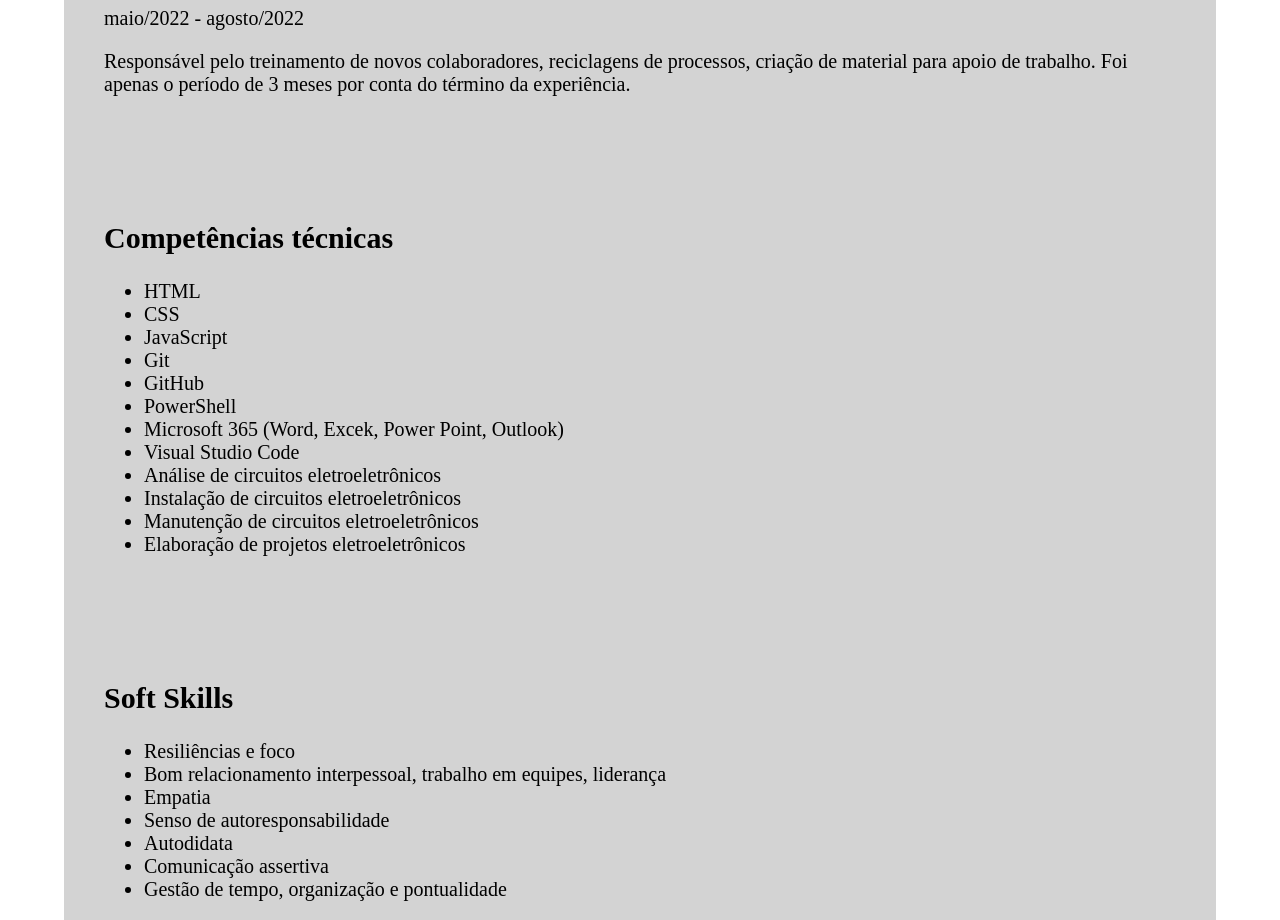
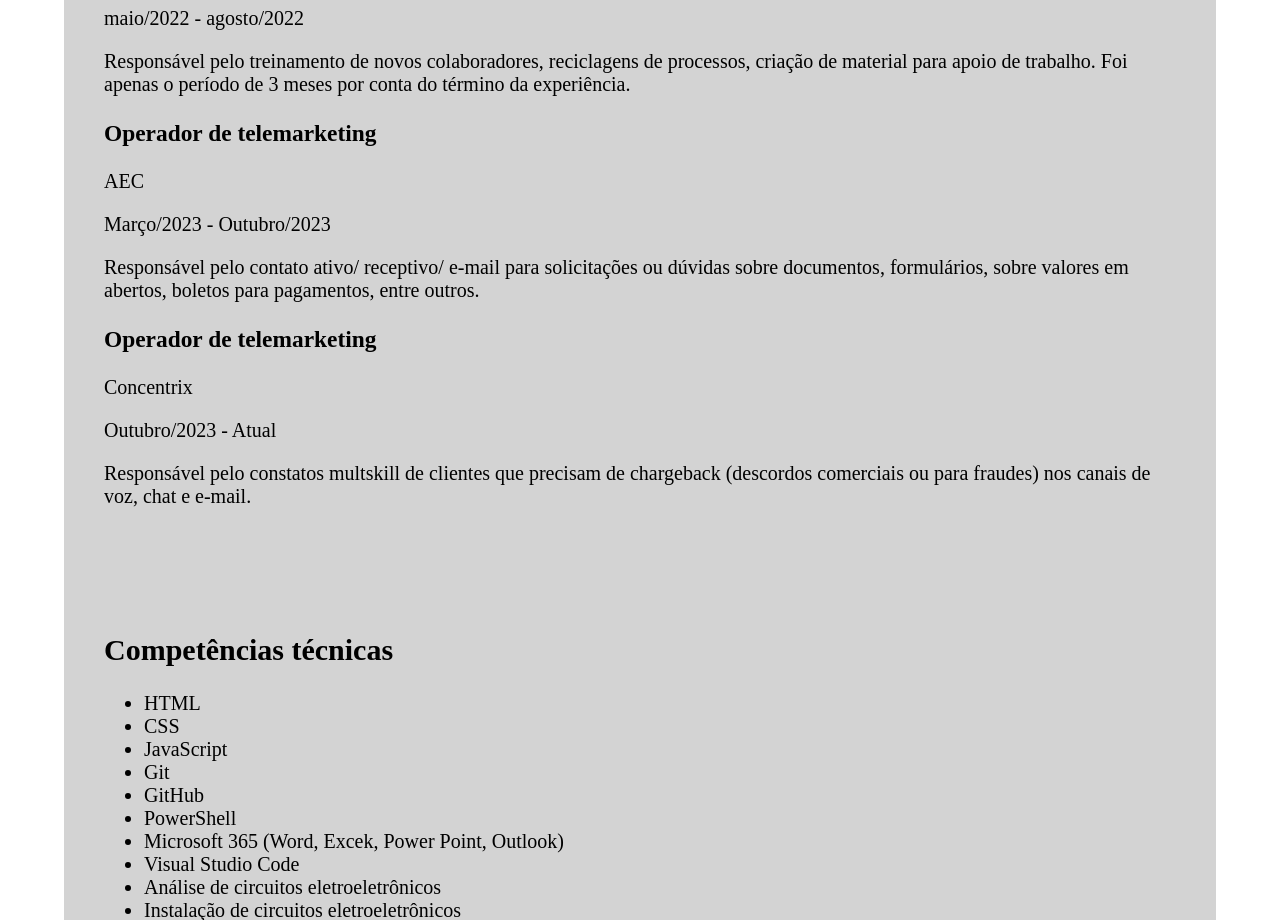
Before and after one commit to IagoPelitero/meu_curriculo, a plain HTML site: page index.html in a window 1280 px wide. Shown: the part 1600-2520 px from the top of the page. Drawn offline with Linux system fonts and the light colour scheme.

Commit message:
atualização

```diff
--- a/index.html
+++ b/index.html
@@ -81,7 +81,21 @@
     <p>maio/2022 - agosto/2022</p>
     <p>Responsável pelo treinamento de novos colaboradores, reciclagens de processos, criação de material para apoio de trabalho. Foi apenas o período de 3 meses por conta do término da experiência.</p>
     </div>
-    </section>
+
+    <div>
+        <h3>Operador de telemarketing</h3>
+        <p>AEC</p>
+        <p>Março/2023 - Outubro/2023</p>
+        <p>Responsável pelo contato ativo/ receptivo/ e-mail para solicitações ou dúvidas sobre documentos, formulários, sobre valores em abertos, boletos para pagamentos, entre outros.</p>
+    </div>
+
+    <div>
+        <h3>Operador de telemarketing</h3>
+        <p>Concentrix</p>
+        <p>Outubro/2023 - Atual</p>
+        <p>Responsável pelo constatos multskill de clientes que precisam de chargeback (descordos comerciais ou para fraudes) nos canais de voz, chat e e-mail.</p>
+    </div>
+   </section>
 
     <section>
         <h2>Competências técnicas</h2>
```
